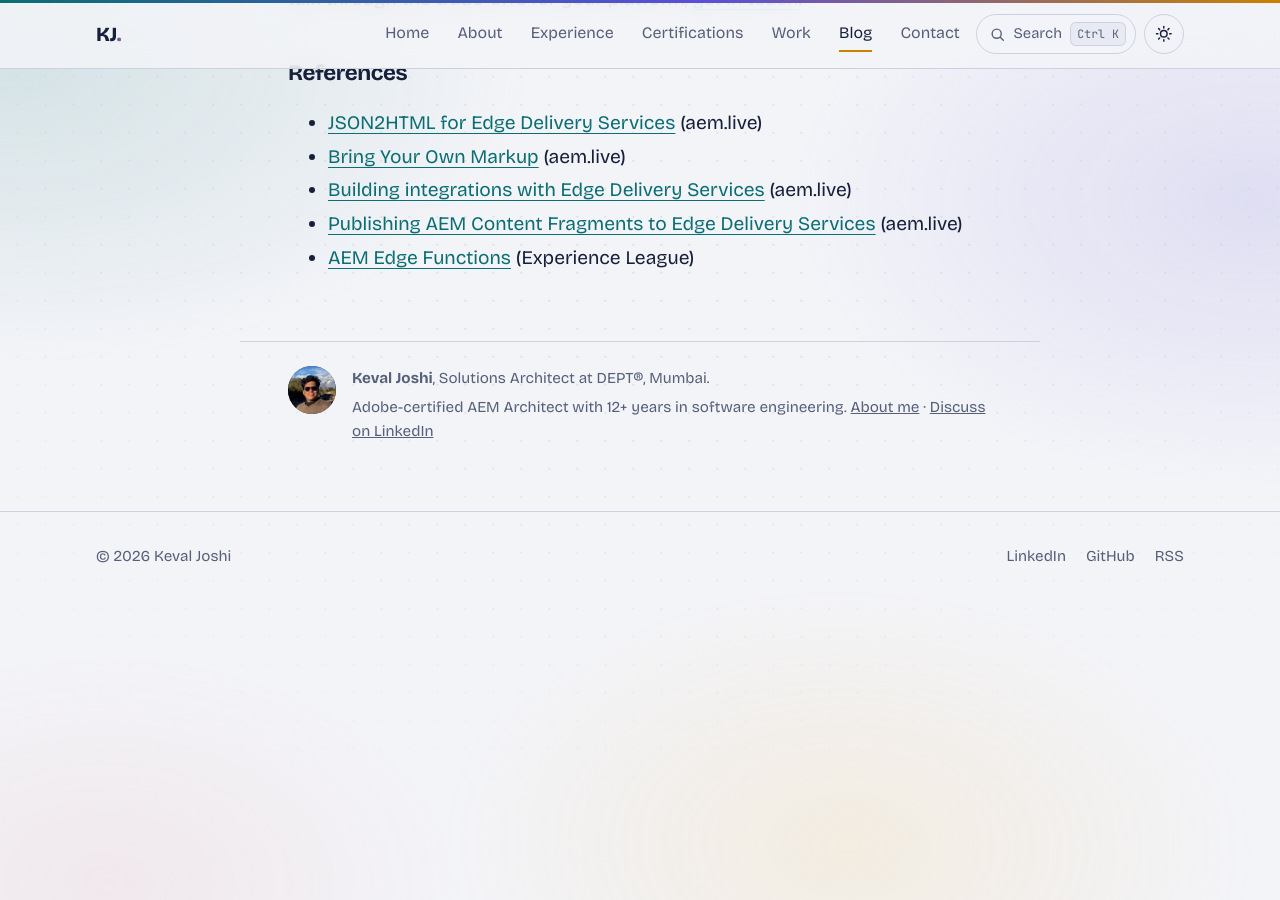
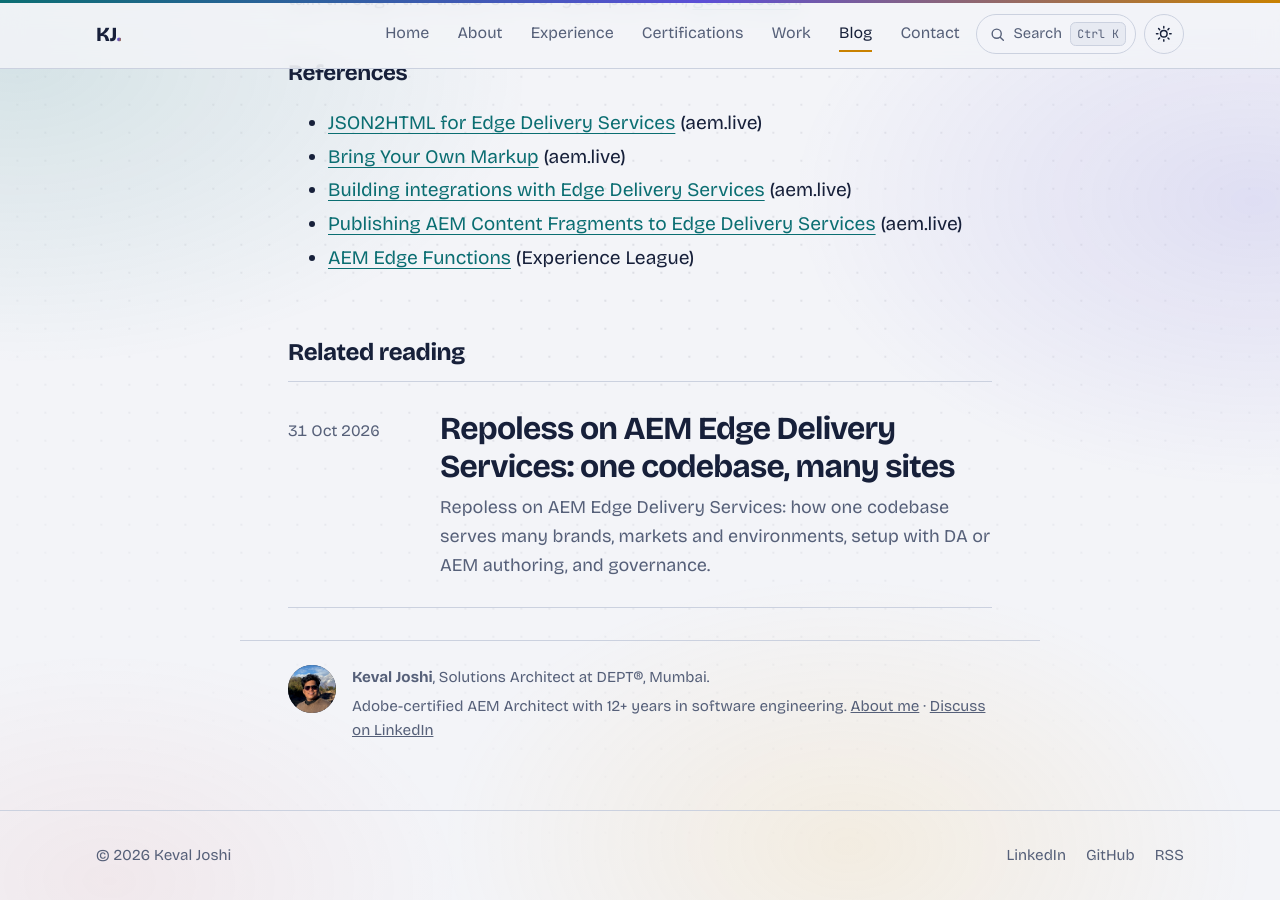
Before and after one commit to iamkevaljoshi/iamkevaljoshi.github.io, a Jekyll site: the page built from _posts/2026-10-31-aem-eds-edge-worker-vs-json2html.md, in a window 1280 px wide and 900 px high, scrolled down 14994 px. Built offline with Jekyll 4.4.1, drawn with Linux system fonts in a browser that asks for light colours; part of the change alters nothing that is shown.

Commit message:
Add post: Repoless on AEM Edge Delivery Services
Four diagrams, contents list, verified setup details, related-posts section on all posts.

Co-Authored-By: Claude Opus 5.5 <noreply@anthropic.com>

````diff
--- a/_layouts/post.html
+++ b/_layouts/post.html
@@ -21,6 +21,30 @@ layout: default
   <div class="wrap narrow prose">
     {{ content }}
   </div>
+  {%- assign related = "" | split: "" -%}
+  {%- for other in site.posts -%}
+    {%- if other.url != page.url -%}
+      {%- assign shared = 0 -%}
+      {%- for t in other.tags -%}{%- if page.tags contains t -%}{%- assign shared = shared | plus: 1 -%}{%- endif -%}{%- endfor -%}
+      {%- if shared > 0 -%}{%- assign related = related | push: other -%}{%- endif -%}
+    {%- endif -%}
+  {%- endfor %}
+  {%- if related.size > 0 %}
+  <aside class="wrap narrow related" aria-labelledby="related-h">
+    <h2 id="related-h">Related reading</h2>
+    <div class="posts">
+      {%- for r in related limit: 3 %}
+      <article class="post-item">
+        <time datetime="{{ r.date | date_to_xmlschema }}">{{ r.date | date: "%-d %b %Y" }}</time>
+        <div>
+          <h3><a href="{{ r.url | relative_url }}">{{ r.title }}</a></h3>
+          <p>{{ r.description | default: r.excerpt | strip_html | normalize_whitespace | truncatewords: 28 }}</p>
+        </div>
+      </article>
+      {%- endfor %}
+    </div>
+  </aside>
+  {%- endif %}
   <footer class="wrap narrow post-foot">
     <div class="author-box">
       {%- if p.photo != "" %}<img class="avatar" src="{{ p.photo | relative_url }}" alt="" width="48" height="48" loading="lazy">{% else %}<span class="avatar" aria-hidden="true">KJ</span>{% endif %}
--- /dev/null
+++ b/_posts/2026-10-31-aem-eds-repoless-one-codebase-many-sites.md
@@ -0,0 +1,294 @@
+---
+layout: post
+title: "Repoless on AEM Edge Delivery Services: one codebase, many sites"
+seo_title: "Repoless AEM Edge Delivery Services: One Codebase, Many Sites"
+description: "Repoless on AEM Edge Delivery Services: how one codebase serves many brands, markets and environments, setup with DA or AEM authoring, and governance."
+date: 2026-10-31 13:00:00 +0530
+tags: [AEM, Edge Delivery Services, Repoless, Architecture]
+---
+
+Almost every enterprise I work with runs more than one website. Usually it's the same brand in twenty markets. Sometimes it's five brands on one design system, or a main site plus a steady stream of campaign microsites. On classic AEM we solved this with shared component libraries, MSM and careful package management. On Edge Delivery Services (EDS), the first instinct is often to create one GitHub repository per site.
+
+That works for site number two. By site number ten you're running a code-replication business: cherry-picking the same block fix across repos, chasing drift and reviewing the same pull request over and over.
+
+**Repoless** is Adobe's answer. One codebase serves many sites, and what makes each site different is configuration, not code. In this post I'll cover what repoless is, why and when to use it, how to set it up with both Document Authoring and AEM authoring (Universal Editor), and, most importantly for enterprise programmes, how to govern it.
+
+<nav class="toc" aria-label="Contents" markdown="1">
+**Contents**
+
+* TOC
+{:toc}
+</nav>
+
+{::options toc_levels="2" /}
+
+## TL;DR
+
+- **Repoless** lets many EDS sites share **one GitHub repository**. Only your first (canonical) site needs a repo; every other site is created through the **Configuration Service** API and points at that same code.
+- Each site keeps its **own content source, domain, indexes, sitemap, metadata, access rules and CDN config**.
+- Use it for **multi-market, multi-language (MSM), multi-brand, separate stage/prod environments**, and for splitting very large estates.
+- The trade-off is **blast radius**: every push reaches every site. Treat the shared repo as a product, treat configuration as code, and design differences as config, not forks.
+
+## The problem repoless solves
+
+![Repo per site versus repoless: one codebase serving many sites]({{ '/assets/img/blog/eds-repoless/01-repo-per-site-vs-repoless.svg' | relative_url }}){: width="1200" height="500" loading="lazy" decoding="async"}
+
+In the original EDS model, a site *was* a GitHub repo. The `fstab.yaml` in the repo pointed at the content, and the site URL was literally `branch--repo--owner.aem.page`. Code and site were bound one-to-one.
+
+For a multi-site estate that creates a familiar set of problems:
+
+- **Duplication.** Every block, style and script exists N times.
+- **Drift.** Within a few months, "the same" header block has five subtly different implementations.
+- **Release friction.** One accessibility fix becomes N pull requests, N reviews and N deployments.
+- **Slow site launches.** A new market means a new repo, a new Code Sync install, new pipelines and new config files before anyone writes content.
+
+Repoless breaks the one-to-one binding. A site becomes a configuration object that *references* a codebase instead of *owning* one.
+
+## How repoless works
+
+Repoless is built on the **Configuration Service**, which is managed through REST calls to the Admin API (`admin.hlx.page`). It introduces a small, clean domain model:
+
+![Configuration Service model: organization, profiles, code, content sources and sites]({{ '/assets/img/blog/eds-repoless/02-configuration-service-model.svg' | relative_url }}){: width="1200" height="570" loading="lazy" decoding="async"}
+
+- **Organization.** The top-level container. It carries the same name as your GitHub org, so there are no naming conflicts. An org holds sites, profiles and users.
+- **Code (repository).** One GitHub repo per codebase, connected via **AEM Code Sync**. Your first site, the *canonical* site, keeps the code synchronised. When you push, every site using that codebase gets the update.
+- **Content source.** Where a site's content comes from when authors preview and publish: AEM authoring (Universal Editor), Document Authoring, SharePoint, Google Drive or BYOM.
+- **Profile.** A reusable bundle of configuration (headers, index definitions, additional metadata, Sidekick plugins and so on) that many sites can share. A site can have at most one profile, and where a site and its profile disagree, **the site wins**.
+- **Site.** The thing that combines code, content and configuration into a web experience. A site lives at `https://main--{site}--{org}.aem.page`.
+
+The key point: **which code a site uses is just a configuration setting.** Point ten sites at the same repo and you have ten sites on one codebase.
+
+### Configuration moves from files to an API
+
+This is the part teams underestimate. In "document mode", configuration was scattered across the repo and the content source. With the Configuration Service it's centralised and managed via API:
+
+| Concern | Document mode | Configuration Service |
+|---|---|---|
+| Content source | `fstab.yaml` | ContentConfig |
+| Folder mappings | `fstab.yaml` | FoldersConfig |
+| Headers | `.helix/headers.xlsx` | HeadersConfig |
+| CDN, access, extra metadata | `.helix/config.xlsx` | CDN / Access / Metadata config |
+| Index definitions | `helix-query.yaml` | IndexConfig |
+| Sitemap | `helix-sitemap.yaml` | SitemapConfig |
+| robots.txt | `robots.txt` in GitHub | RobotsConfig |
+| Sidekick plugins | `tools/sidekick/config.json` | SidekickConfig |
+
+Once the Configuration Service is enabled, its settings override the files in your repo and content source. **Delete the old files** so nobody edits a `fstab.yaml` that no longer does anything. (I've seen that cost a team half a day.)
+
+## Why enterprises use it
+
+These are the drivers I see on real programmes, roughly in order of frequency:
+
+1. **Multi-market and multi-language with MSM.** One blueprint in AEM, live copies per market, and one EDS site per market, all on the same code.
+2. **Multi-brand on a shared design system.** Brands differ in design tokens, logos and content, not in how a carousel works.
+3. **Environment separation.** Separate staging and production sites (fed from AEM stage and prod authors) running the same codebase.
+4. **Fast launches.** Campaign microsites, event sites or new markets become an API call plus content, not a repo-bootstrapping project.
+5. **Scaling very large estates.** Adobe's guidance for large sites is to keep a single site up to around a million pages (splitting indexes and sitemaps by section), and to consider splitting into multiple repoless sites beyond that, typically along market, brand or business-unit lines.
+6. **Consolidation after M&A or re-platforming.** Several legacy sites land on one platform codebase without forcing them into one content tree.
+
+The common thread: **many sites that look and behave mostly the same but have different content, owners or lifecycles.**
+
+## Setting it up
+
+### Option A: Document Authoring or SharePoint content
+
+Prerequisites: a canonical site already set up with code and content (the developer tutorial gets you there), an Admin API access token, and the content source URL for the new site.
+
+Creating a repoless site is a single `PUT`:
+
+```bash
+curl -X PUT https://admin.hlx.page/config/acme/sites/brand-ch.json \
+  -H 'x-auth-token: <token>' \
+  -H 'content-type: application/json' \
+  --data '{
+    "code": { "owner": "acme", "repo": "brand-web" },
+    "content": {
+      "source": { "url": "https://content.da.live/acme/brand-ch/" }
+    }
+  }'
+```
+
+The site is immediately available at `https://main--brand-ch--acme.aem.page`. It shows the 404 page until you preview some content. For local development, point the AEM CLI at the site you're working on:
+
+```bash
+aem up --url https://main--brand-ch--acme.aem.page
+```
+
+### Option B: AEM authoring (Universal Editor)
+
+This is the common enterprise path, and it has a few more steps. You need **AEM as a Cloud Service 2025.4 or later** and the Configuration Service set up.
+
+**1. Get an Admin API token.** Log in at `admin.hlx.page/login` with your Adobe identity and use the resulting token in `x-auth-token` headers.
+
+**2. Point the site at your code and your AEM author.** The content source is AEM's Edge Delivery endpoint, configured as markup:
+
+```bash
+curl -X PUT https://admin.hlx.page/config/acme/sites/brand-web.json \
+  -H 'content-type: application/json' \
+  -H 'x-auth-token: <token>' \
+  --data '{
+    "code": {
+      "owner": "acme",
+      "repo": "brand-web",
+      "source": { "type": "github", "url": "https://github.com/acme/brand-web" }
+    },
+    "content": {
+      "source": {
+        "url": "https://author-p12345-e67890.adobeaemcloud.com/bin/franklin.delivery/acme/brand-web/main",
+        "type": "markup",
+        "suffix": ".html"
+      }
+    }
+  }'
+```
+
+**3. Publish the path mappings.** Create a page from the Configuration template at the root of your site in AEM, then map the content and that configuration page via the site's public config:
+
+```bash
+curl -X POST https://admin.hlx.page/config/acme/sites/brand-web/public.json \
+  -H 'content-type: application/json' \
+  -H 'x-auth-token: <token>' \
+  --data '{
+    "paths": {
+      "mappings": [
+        "/content/brand/:/",
+        "/content/brand/configuration:/.helix/config.json"
+      ],
+      "includes": ["/content/brand/"]
+    }
+  }'
+```
+
+Check it with `https://main--brand-web--acme.aem.live/config.json`. From here, `paths.json` and `fstab.yaml` in the repo are ignored, so remove them.
+
+**4. Grant the technical account publish rights.** Copy the technical account ID from AEM's **Edge Delivery Services Configuration** (Authentication tab) and give it the `config_admin` role in the site's `access.json`, alongside your named admins.
+
+**5. Switch the project type.** In the same Cloud Services configuration, change the project type to **"aem.live with repoless config setup"**, then confirm the site still renders in the Universal Editor and that a re-publish shows up on `aem.page`.
+
+### Scaling out: MSM markets and environments
+
+With the base site in place, every additional market is another site config pointing at the same repo, plus its own path mappings and its own Cloud Services configuration in AEM. The relationship is **one AEM MSM site to one aem.live site**:
+
+![Enterprise topology: AEM authoring with MSM live copies, one aem.live site per market, shared repository and per-market domains]({{ '/assets/img/blog/eds-repoless/03-enterprise-topology-msm.svg' | relative_url }}){: width="1200" height="570" loading="lazy" decoding="async"}
+
+The same pattern gives you **clean environment separation**. Your stage author publishes to `brand-de`, your prod author publishes to `brand-de-prod`, both on the same repo with the same path mappings. It combines with MSM too, so `brand-ch-prod` is just another site.
+
+## Designing for "same code, different sites"
+
+Repoless only pays off if site differences live in **configuration and content**, not in `if (site === 'ch')` branches. The patterns I recommend:
+
+**Themes via metadata, not forks.** Keep brand differences in design tokens (CSS custom properties) and select the theme per site through bulk metadata. Each site's metadata sheet lives with that site's content, so the code stays identical:
+
+```js
+// scripts.js
+import { getMetadata, loadCSS } from './aem.js';
+
+async function loadTheme() {
+  const theme = getMetadata('theme'); // e.g. "brand-a", set per site in bulk metadata
+  if (theme) {
+    await loadCSS(`${window.hlx.codeBasePath}/styles/themes/${theme}.css`);
+  }
+}
+```
+
+**Feature flags per site.** For behaviour that has to differ (a market without e-commerce, a region with a different consent provider), read a flag from a per-site config sheet rather than branching in code.
+
+**Blocks are naturally opt-in.** EDS only loads a block's JS and CSS when the content actually uses that block. A brand-specific block adds no weight to sites that never use it, so you rarely need a separate repo just because one brand needs one extra component.
+
+**Profiles for shared defaults.** Put headers, index definitions and Sidekick plugins that should be identical everywhere into a profile. Keep site-level overrides rare and deliberate, because every override is a place where sites can drift.
+
+## Governance: where repoless succeeds or fails
+
+Technically, repoless is a few API calls. Organisationally, it changes how you ship. These are the guardrails I put in place on enterprise programmes.
+
+**1. Respect the blast radius.** One merge to `main` reaches every site. So:
+
+- Run automated checks (functional tests, accessibility, Lighthouse) against **every site's** branch preview in the PR, not just the canonical one. Feature branches resolve against any site, so `https://my-feature--brand-ch--acme.aem.page` previews your branch's code with the Swiss content.
+- Use CODEOWNERS for shared blocks and treat block content models as contracts: extend, deprecate, never silently break.
+- Publish release notes, because market teams need to know what changed on their site.
+
+**2. Treat configuration as code.** Configuration Service settings live behind an API, not in git. Without discipline that becomes a pile of `curl` commands in someone's shell history. Keep the JSON for every site and profile in a repository, review changes via pull requests, and apply them from a pipeline with a service token. You get audit history, rollback and environment parity.
+
+**3. Manage tokens and access deliberately.** Admin tokens are powerful. Use short-lived personal tokens for humans, scoped service credentials for pipelines, and keep `access.json` roles (admin, author, publish) explicit per site.
+
+**4. Set naming conventions early.** Site names show up in URLs, configs, dashboards and support tickets. A pattern like `{brand}-{market}[-{env}]` (`brand-ch`, `brand-ch-prod`) saves real pain at site number thirty.
+
+**5. Make ownership explicit.**
+
+| Area | Platform team | Market / brand team |
+|---|---|---|
+| Shared repo (blocks, styles, scripts) | Owns, reviews, releases | Requests, tests on their site |
+| Profiles (shared defaults) | Owns | Consulted |
+| Site config (content source, mappings, CDN) | Owns via config pipeline | Requests changes |
+| Content, metadata, redirects, themes | Enables | Owns |
+
+## Pros and cons
+
+**Pros**
+
+- One codebase: fix once, ship everywhere, no drift.
+- New sites in minutes via API, not days of repo bootstrapping.
+- Independent content, domains, indexes, sitemaps, access rules and redirects per site.
+- Clean multi-environment and MSM stories with AEM authoring.
+- Shared profiles keep cross-site settings consistent.
+- Lower total cost of ownership: one pipeline, one review queue, one set of tests.
+
+**Cons and risks**
+
+- Every push affects every site, so testing and release discipline become mandatory.
+- Configuration lives in an API, so without config-as-code it becomes invisible and hard to audit.
+- All sites share one release cadence. A market that needs to freeze or move faster pulls against the model.
+- Divergent requirements can creep into the shared code as site-specific conditionals.
+- AEM authoring setup has more moving parts (path mappings, technical account, Cloud Services config), and misconfigurations show up as confusing blank pages in the Universal Editor.
+
+## When should you use it?
+
+![Decision tree: separate repos, single site with sections, or repoless]({{ '/assets/img/blog/eds-repoless/04-repoless-decision-tree.svg' | relative_url }}){: width="1200" height="640" loading="lazy" decoding="async"}
+
+My rule of thumb:
+
+- **Different products with different front ends?** Separate codebases. Repoless isn't a reason to merge things that shouldn't share code.
+- **Same code, but no need for separate content, domains, indexes or permissions?** Stay on **one site** and split indexes, sitemaps and metadata by section. Don't create sites you don't need.
+- **Same code, separate ownership or lifecycle, same release train?** That's the sweet spot for **repoless**.
+- **Same code, but one site needs a different release cadence?** Repoless with site-level flags and opt-in blocks, or move that outlier to its own codebase. Don't let one exception reshape the platform for everyone.
+
+## Write it down as an ADR
+
+Moving to repoless is exactly the kind of decision worth an [architecture decision record](https://adr.github.io/){:target="_blank" rel="noopener"}. A starting point:
+
+```
+# ADR-012: Run all market sites as repoless sites on one codebase
+
+Status: Accepted
+Context: 14 market sites share 90% of blocks; per-site repos cause drift
+         and 14x review effort for shared fixes.
+Decision: One repo (brand-web), one aem.live site per MSM market and
+          environment, shared profile for headers/index/sidekick,
+          site config managed as code via pipeline.
+Consequences: Single release train for all markets; cross-site test
+              suite required on every PR; market-specific behaviour
+              must be expressed as config or opt-in blocks.
+```
+
+## Gotchas from the field
+
+- **Blank page in the Universal Editor after switching to repoless?** View the page source first. Check that `config.json`, `paths.json` mappings and `component-definition.json` load, then look in the AEM author `error.log` for 404s from the page component.
+- **Don't break the canonical site.** It's what keeps Code Sync flowing to every other site. Don't delete it or uninstall Code Sync from its repo.
+- **Old config files lie.** After moving to the Configuration Service, repo files like `fstab.yaml` and `helix-query.yaml` no longer apply. Remove them.
+- **Local dev targets one site at a time.** Always start `aem up` with `--url` for the site you're testing, and test shared changes on more than one site before merging.
+- **Plan indexes and sitemaps per site.** Each site gets its own, which is good for isolation. Design them deliberately, especially if you split a large site into several.
+
+## Closing thought
+
+Repoless turns "a site" from a repository into a configuration object. That's a small technical change with a big organisational effect: your codebase becomes a **platform product** and your sites become **tenants** of it. Get the platform discipline right (tests across sites, config as code, clear ownership) and adding market number twenty costs about as much as adding market number two.
+
+If you're planning a multi-site or multi-market rollout on Edge Delivery Services and want to pressure-test the architecture, [get in touch](/contact/). For data-driven pages on the same platform, see [edge worker vs JSON2HTML for dynamic pages](/blog/2026/10/aem-eds-edge-worker-vs-json2html/).
+
+### References
+
+- [Repoless: one codebase, many sites](https://www.aem.live/docs/repoless) (aem.live)
+- [Setting up the configuration service](https://aem.live/docs/config-service-setup) (aem.live)
+- [Reusing code across sites with AEM authoring](https://www.aem.live/developer/repoless-authoring) (aem.live)
+- [Multi site management with AEM authoring](https://aem.live/developer/repoless-multisite-manager) (aem.live)
+- [Repoless stage and prod environments](https://www.aem.live/developer/repoless-environments) (aem.live)
+- [Large sites](https://www.aem.live/docs/large-sites) (aem.live)
--- a/assets/css/site.css
+++ b/assets/css/site.css
@@ -467,3 +467,7 @@ h1.tagline{max-width:24ch}
 .search-foot{display:flex;gap:1.25rem;margin:0;padding:.65rem 1.1rem;border-top:1px solid var(--line);font-size:.8rem;color:var(--muted)}
 .search-foot kbd{margin-right:.2rem}
 @media (max-width:640px){.search-dlg{margin-top:1rem;max-height:calc(100vh - 2rem)}.search-results li a{grid-template-columns:1fr}.sr-type{grid-row:auto}.search-foot{display:none}}
+.related{padding-bottom:2rem}
+.related h2{font-size:1.5rem;letter-spacing:-.02em;margin:0 0 1rem;max-width:none}
+.related .post-item{grid-template-columns:7.5rem minmax(0,1fr)}
+@media (max-width:640px){.related .post-item{grid-template-columns:1fr}}
````
Also changed, not shown: assets/img/blog/eds-repoless/01-repo-per-site-vs-repoless.svg (added), assets/img/blog/eds-repoless/02-configuration-service-model.svg (added), assets/img/blog/eds-repoless/03-enterprise-topology-msm.svg (added), assets/img/blog/eds-repoless/04-repoless-decision-tree.svg (added).
